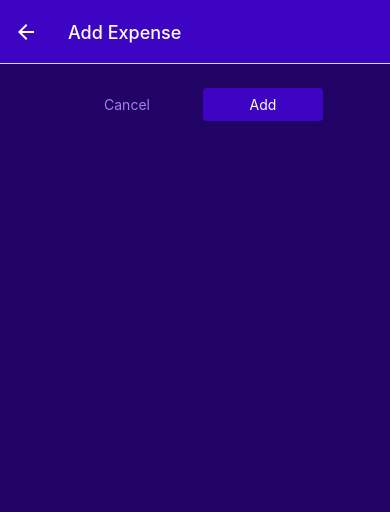
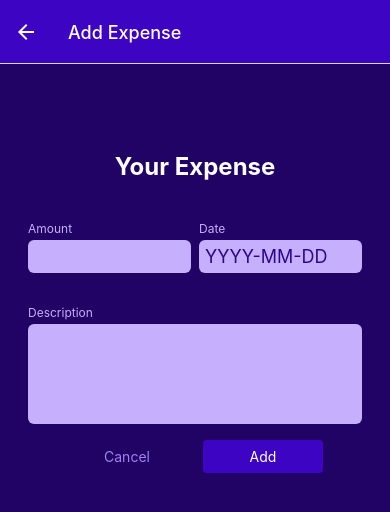
Before and after one commit to DungxLas/-React_Native-Expense_Tracker_App, a React Native app in the folder Expense_Tracker_App/: screen /ManageExpense in a window 390 px wide. Shown: the top 512 px of the page. Built offline with nearby package versions, Linux system fonts and the light colour scheme.

Commit message:
15/09/2023

```diff
--- /dev/null
+++ b/Expense_Tracker_App/components/ManageExpense/ExpenseForm.js
@@ -0,0 +1,61 @@
+import { StyleSheet, View, Text } from "react-native";
+
+import Input from "./Input";
+
+function ExpenseForm() {
+  function amountChangedHandler() {}
+
+  return (
+    <View style={styles.form}>
+      <Text style={styles.title}>Your Expense</Text>
+      <View style={styles.inputRow}>
+        <Input
+          label="Amount"
+          textInputConfig={{
+            keyboardType: "decimal-pad",
+            onChangeText: amountChangedHandler,
+          }}
+          style={styles.rowInput}
+        />
+        <Input
+          label="Date"
+          textInputConfig={{
+            placeholder: "YYYY-MM-DD",
+            maxLength: 10,
+            onChangeText: () => {},
+          }}
+          style={styles.rowInput}
+        />
+      </View>
+      <Input
+        label="Description"
+        textInputConfig={{
+          multiline: true,
+          // autoCapitalize: 'none'
+          // autoCorrect: false // default is true
+        }}
+      />
+    </View>
+  );
+}
+
+export default ExpenseForm;
+const styles = StyleSheet.create({
+  form: {
+    marginTop: 40,
+  },
+  title: {
+    fontSize: 24,
+    fontWeight: "bold",
+    color: "white",
+    marginVertical: 24,
+    textAlign: "center",
+  },
+  inputRow: {
+    flexDirection: "row",
+    justifyContent: "space-between",
+  },
+  rowInput: {
+    flex: 1,
+  },
+});
--- /dev/null
+++ b/Expense_Tracker_App/components/ManageExpense/Input.js
@@ -0,0 +1,43 @@
+import { StyleSheet, Text, TextInput, View } from "react-native";
+import { GlobalStyles } from "../../constants/styles";
+
+function Input({ label, style, textInputConfig }) {
+
+  const inputStyles = [styles.input];
+
+  if (textInputConfig && textInputConfig.multiline) {
+    inputStyles.push(styles.inputMultiline)
+  }
+
+  return (
+    <View style={[styles.inputContainer, style]}>
+      <Text style={styles.label}>{label}</Text>
+      <TextInput {...textInputConfig} style={inputStyles} />
+    </View>
+  );
+}
+
+export default Input;
+
+const styles = StyleSheet.create({
+  inputContainer: {
+    marginHorizontal: 4,
+    marginVertical: 16,
+  },
+  label: {
+    fontSize: 12,
+    color: GlobalStyles.colors.primary100,
+    marginBottom: 4,
+  },
+  input: {
+    backgroundColor: GlobalStyles.colors.primary100,
+    color: GlobalStyles.colors.primary700,
+    padding: 6,
+    borderRadius: 6,
+    fontSize: 18,
+  },
+  inputMultiline: {
+    minHeight: 100,
+    textAlignVertical: 'top'
+  }
+});
--- a/Expense_Tracker_App/screens/ManageExpense.js
+++ b/Expense_Tracker_App/screens/ManageExpense.js
@@ -5,6 +5,7 @@
 import IconButton from "../components/UI/IconButton";
 import { GlobalStyles } from "../constants/styles";
 import { ExpensesContext } from "../store/expenses-context";
+import ExpenseForm from "../components/ManageExpense/ExpenseForm";
 
 function ManageExpense({ route, navigation }) {
   const expensesCtx = useContext(ExpensesContext);
@@ -46,6 +47,7 @@
 
   return (
     <View style={styles.container}>
+      <ExpenseForm />
       <View style={styles.buttons}>
         <Button style={styles.button} mode="flat" onPress={cancelHandler}>
           Cancel
```
